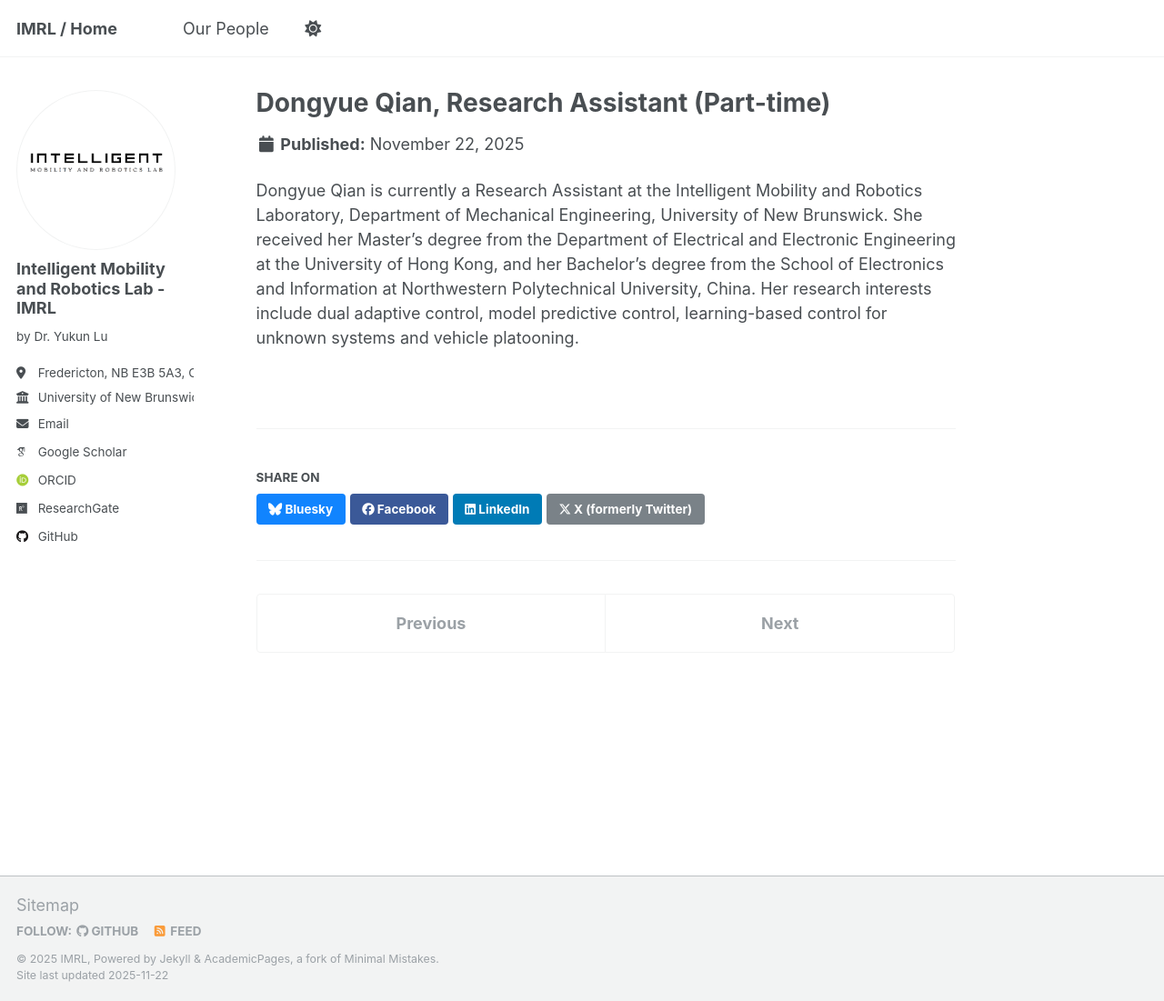
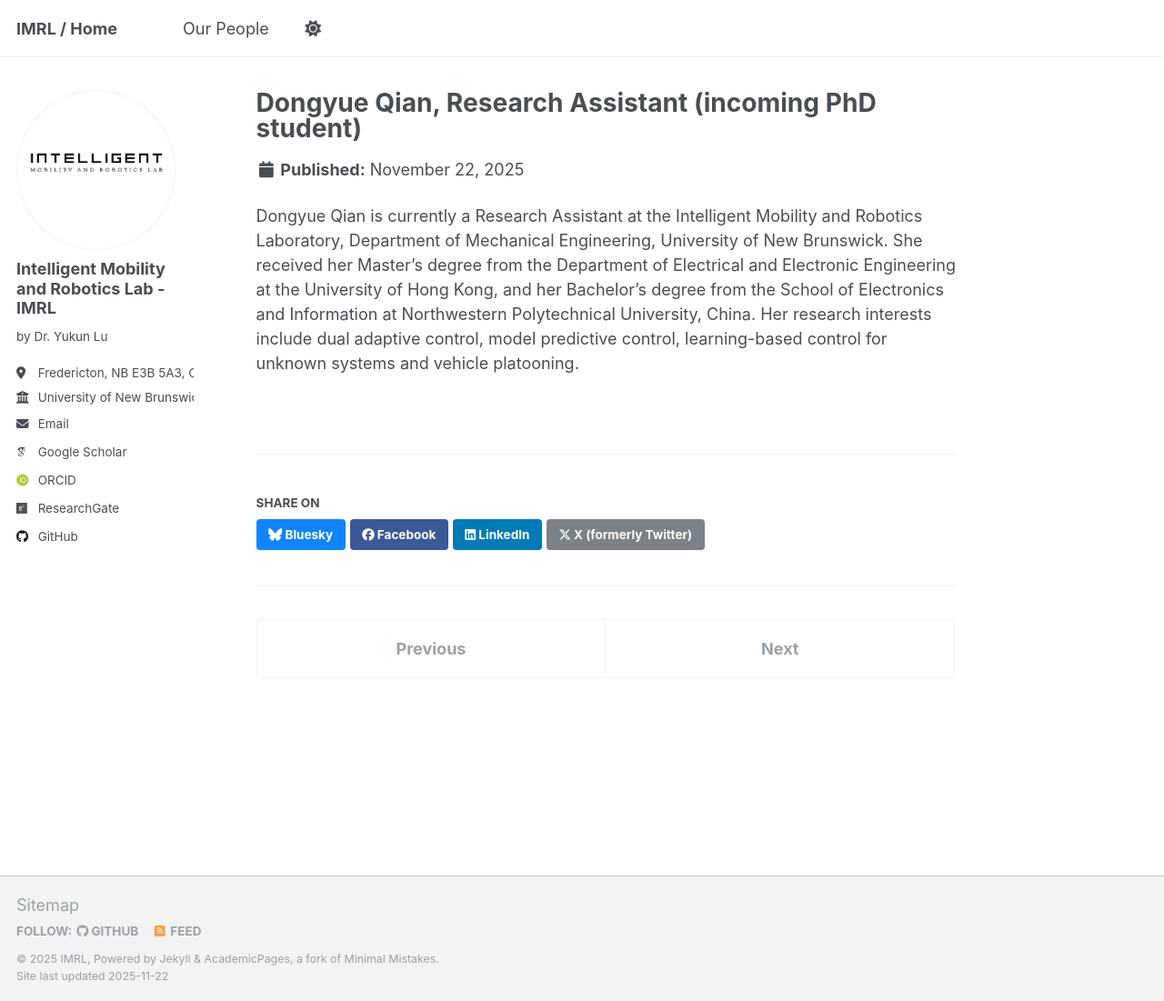
Before and after one commit to IMRL2025/IMRL2025.github.io, a Jekyll site: the page built from _portfolio/portfolio-Dongyue Qian.md, in a window 1280 px wide and 1101 px high. Shown: the whole window at 91% size. Built offline with Jekyll 4.4.1, drawn with Linux system fonts in a browser that asks for light colours; some web fonts are replaced.

Commit message:
Update title for Dongyue Qian's portfolio

```diff
--- a/_portfolio/portfolio-Dongyue Qian.md
+++ b/_portfolio/portfolio-Dongyue Qian.md
@@ -1,5 +1,5 @@
 ---
-title: "Dongyue Qian, Research Assistant (Part-time)"
+title: "Dongyue Qian, Research Assistant (incoming PhD student)"
 excerpt: "MSc in Electrical and Electronic Engineering, BSc in Electronics and Information <br/><br/>"
 collection: portfolio
 ---
```
